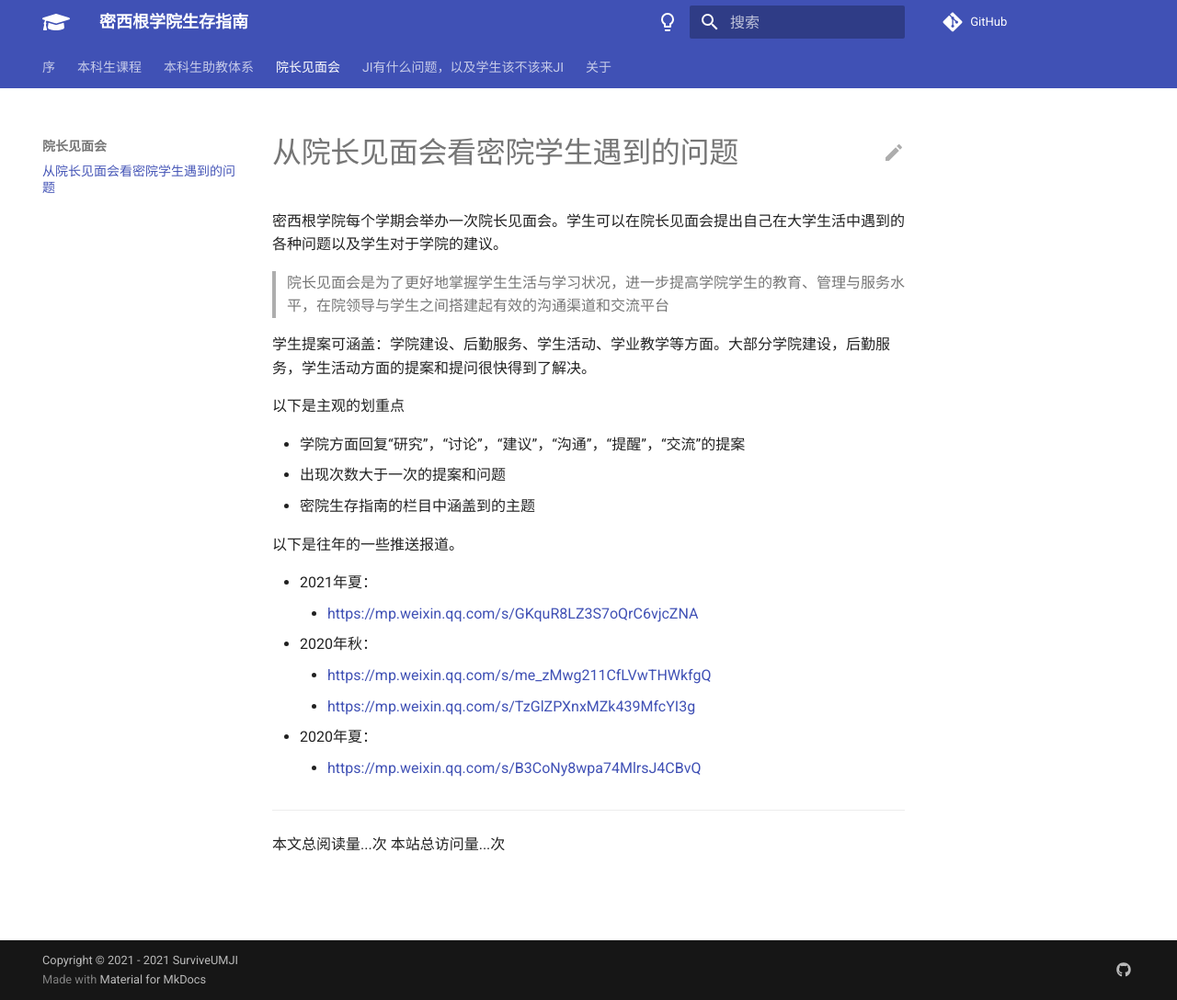
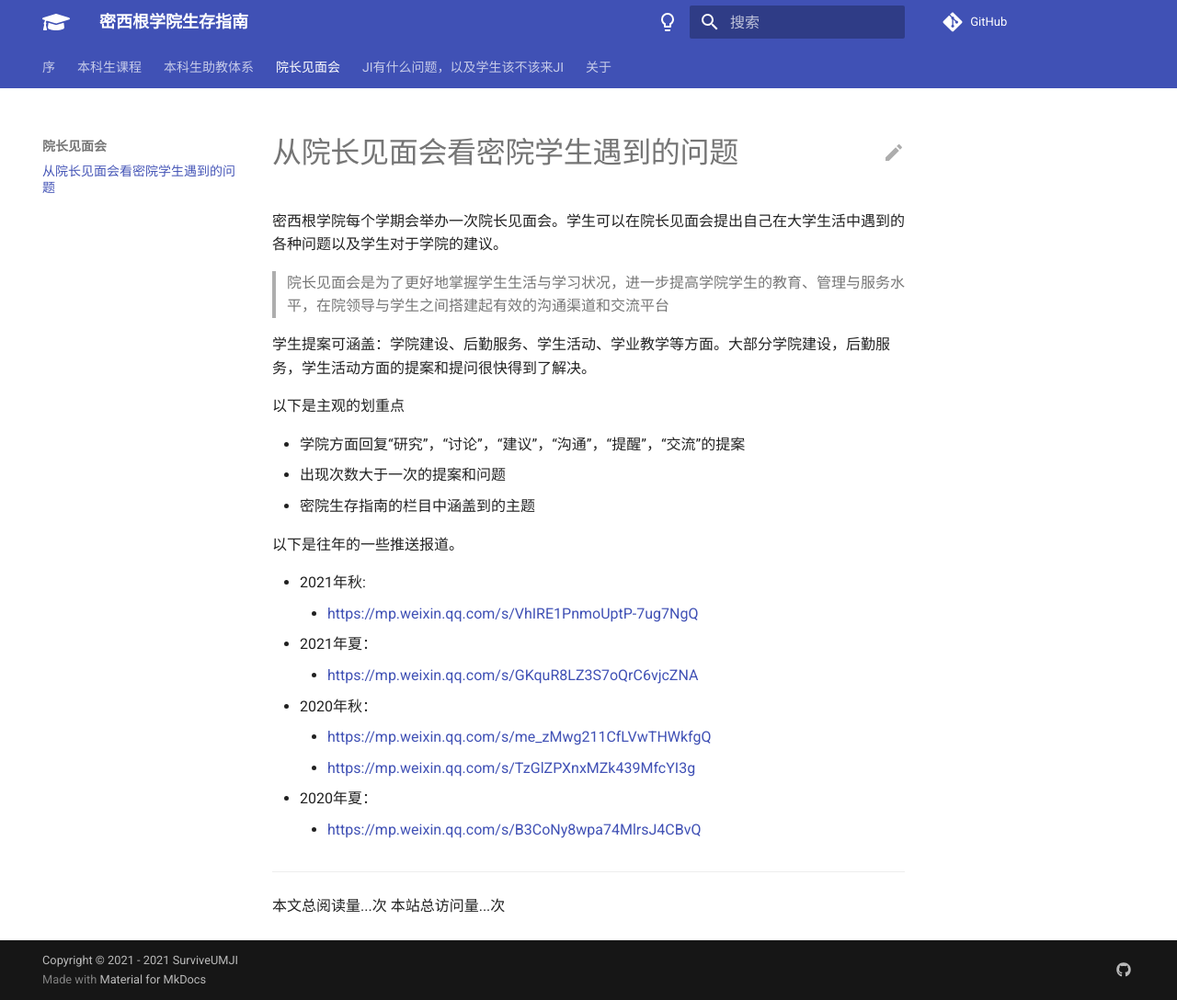
Before and after one commit to SurviveUMJI/SurviveUMJIManual, an MkDocs documentation site: the page built from docs/dean_meeting/index.md, in a window 1280 px wide and 1088 px high. Shown: the whole window at 92% size. Built offline with MkDocs 1.6.1 and Material for MkDocs 9.7.7, drawn with Linux system fonts in a browser that asks for light colours; comment, search, counter and statistics services are not loaded; some of the changed lines change nothing that is shown.

Commit message:
docs: update dean meeting 2021FA

```diff
--- a/docs/dean_meeting/index.md
+++ b/docs/dean_meeting/index.md
@@ -12,6 +12,8 @@
 
 以下是往年的一些推送报道。
 
+- 2021年秋:
+    - [https://mp.weixin.qq.com/s/VhIRE1PnmoUptP-7ug7NgQ](https://mp.weixin.qq.com/s/VhIRE1PnmoUptP-7ug7NgQ)
 - 2021年夏：
     - [https://mp.weixin.qq.com/s/GKquR8LZ3S7oQrC6vjcZNA](https://mp.weixin.qq.com/s/GKquR8LZ3S7oQrC6vjcZNA)
 - 2020年秋：
```
